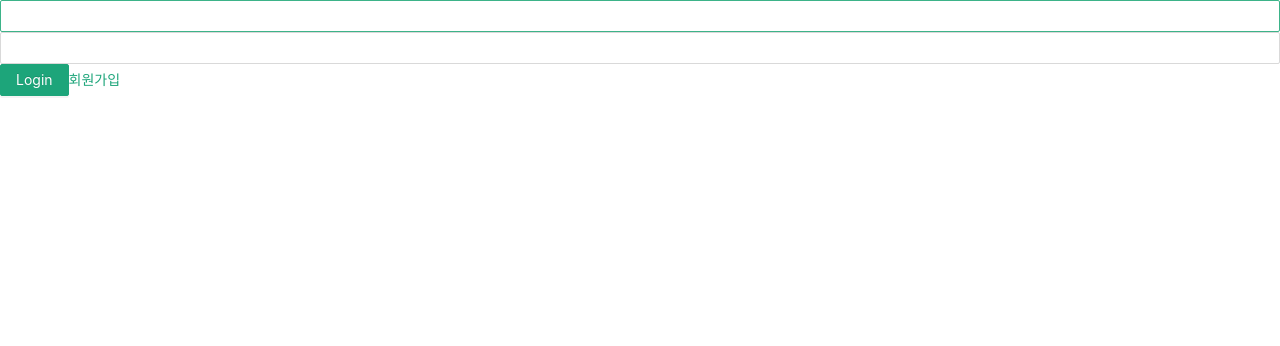
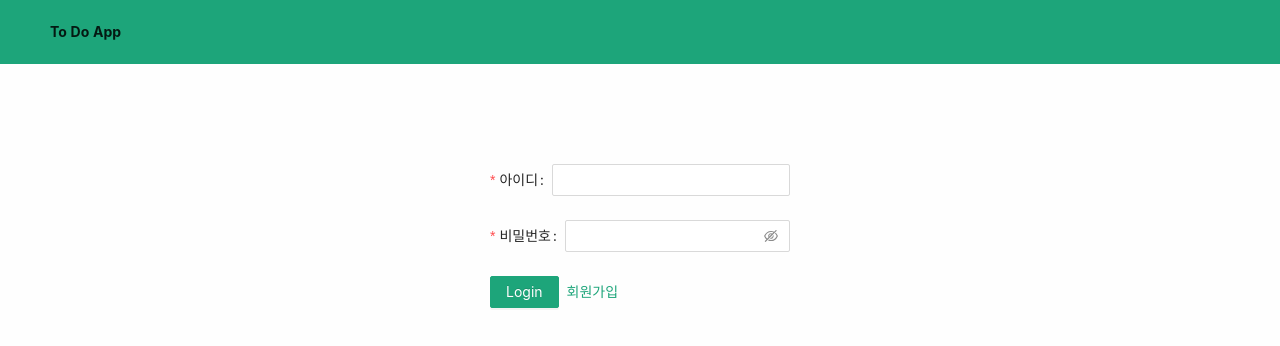
Before and after one commit to ephong93/todo, a React (Create React App) app in the folder front/: page /login in a window 1280 px wide. Shown: the top 346 px of the page. Built offline with nearby package versions, Linux system fonts and the light colour scheme; no server answers.

Commit message:
css design

```diff
--- a/front/src/App.js
+++ b/front/src/App.js
@@ -1,19 +1,25 @@
 import { BrowserRouter as Router, Switch } from 'react-router-dom';
 import { useEffect, useState } from 'react';
+import { Layout } from 'antd';
 import AuthRoute from './AuthRoute';
 import NotAuthRoute from './NotAuthRoute';
 import Main from './pages/Main';
 import Login from './pages/Login';
 import Join from './pages/Join';
 import Enter from './pages/Enter';
+import HeaderBar from './components/HeaderBar';
 import UserContext from './UserContext';
 import './App.less';
+
+const { Header, Content } = Layout;
+
 
 function App() {
   const [ user, setUser ] = useState(null);
   const authenticated = user !== null;
 
-  useEffect(async () => {
+
+  useEffect(() => {
     async function auth() {
       let res = await fetch('http://localhost:5000/api/auth',
       {
@@ -61,8 +67,10 @@ function App() {
     res = await res.json();
     if (res.status === 'success') {
       setUser(null);
+      return res;
     } else if (res.data === 'Already logged out') {
       setUser(null);
+      return res;
     }
   }
 
@@ -79,7 +87,8 @@ function App() {
             password: password
         })
     });
-    return res.json();
+    res = await res.json();
+    return res;
   }
 
   return (
@@ -89,16 +98,24 @@ function App() {
       logout: logout,
       join: join
     }}>
-
       <Router>
+        <Layout>
+            <Header>
+              <HeaderBar />
+            </Header>
+            <Content>
               <Switch>
                 <AuthRoute authenticated={authenticated} render={() => <Main/>} path='/main' />
                 <NotAuthRoute authenticated={authenticated} render={() => <Login />} path='/login' />
                 <NotAuthRoute authenticated={authenticated} render={() => <Join />} path='/join' />
                 <NotAuthRoute authenticated={authenticated} render={() => <Enter />} path='/' />
               </Switch>
+          </Content>
+        </Layout>
       </Router>
     </UserContext.Provider>
+
+
   );
 }
 
--- /dev/null
+++ b/front/src/components/HeaderBar.js
@@ -0,0 +1,30 @@
+import { useHistory } from 'react-router-dom';
+import { Button, Space } from 'antd';
+import UserContext from '../UserContext';
+import style from './HeaderBar.module.css';
+
+function HeaderBar() {
+    const history = useHistory();
+
+    return (
+        <UserContext.Consumer>
+            {({user, logout}) =>
+                <div className={`${style.main}`}>
+                    <span className={`${style.logo}`} onClick={() => { history.push('/'); }}>To Do App</span>
+                    { user &&
+                    <div className={`${style.user}`}>
+                        <Space>
+                            <div>Hi, {user}!
+                            </div>
+                            <Button ghost onClick={async () => {
+                                const res = await logout();
+                            }}>로그아웃</Button>
+                        </Space>
+                    </div>}
+                </div>
+            }
+        </UserContext.Consumer>
+    );
+}
+
+export default HeaderBar;
--- /dev/null
+++ b/front/src/components/HeaderBar.module.css
@@ -0,0 +1,18 @@
+.main {
+    display: flex;
+    justify-content: space-between;
+}
+
+.logo {
+    cursor: pointer;
+    font-weight: bold;
+    margin-right: auto;
+}
+
+.button {
+    color: white;
+}
+
+.user {
+    display: inline-block
+}
--- a/front/src/components/ItemList.js
+++ b/front/src/components/ItemList.js
@@ -1,6 +1,7 @@
 import { List, Space, Divider } from 'antd';
 import { useEffect, useState } from 'react';
-import style from './Item.module.css';
+import itemStyle from './Item.module.css';
+import itemListStyle from './ItemList.module.css';
 import { faPlus } from '@fortawesome/free-solid-svg-icons';
 import { FontAwesomeIcon } from "@fortawesome/react-fontawesome";
 import Item from './Item';
@@ -130,12 +131,12 @@ function ItemList(props) {
     }
 
     return (
-        <div style={{width: '95%', margin: 'auto'}}>
-            <div>
+        <div className={`${itemListStyle.main}`}>
+            <div className={`${itemListStyle.date}`}>
                 {props.date.year + '-' + props.date.month + '-' + props.date.day}
             </div>
-            <Space direction='vertical' size='large' style={{width: '100%'}}>
-                <div style={{width: 'auto'}}>
+            <Space direction='vertical' size='large' className={`${itemListStyle.space}`}>
+                <div className={`${itemListStyle.itemListContainer}`}>
                     <Divider orientation='left'>To do</Divider>
                     <List
                         header={
@@ -143,7 +144,7 @@ function ItemList(props) {
                                 actions={[
                                     <FontAwesomeIcon
                                         icon={faPlus}
-                                        className={`${style.icon}`}
+                                        className={`${itemStyle.icon}`}
                                         onClick={() => {
                                             if (inputValue === '') return;
                                             addItem(inputValue, false);
@@ -151,7 +152,7 @@ function ItemList(props) {
                                         }}
                                     />
                                 ]}
-                                className={`${style.item}`}>
+                                className={`${itemStyle.item}`}>
                                 <input onChange={e => changeInputValue(e.target.value)} value={inputValue}></input>
                             </List.Item>
                         }
@@ -175,7 +176,7 @@ function ItemList(props) {
                         }
                     ></List>
                 </div>
-                <div style={{width: '100%'}}>
+                <div className={`${itemListStyle.itemListContainer}`}>
                     <Divider orientation='left'>Done</Divider>
                     <List
                         dataSource={doneList}
--- /dev/null
+++ b/front/src/components/ItemList.module.css
@@ -0,0 +1,17 @@
+.main {
+    width: 95%;
+    margin: auto
+}
+
+.date {
+    text-align: center;
+    padding: 10px;
+}
+
+.item-list-container {
+    width: 100%;
+}
+
+.space {
+    width: 100%;
+}
--- a/front/src/pages/Enter.js
+++ b/front/src/pages/Enter.js
@@ -1,12 +1,18 @@
 import { Link } from 'react-router-dom';
-
+import { useHistory } from 'react-router';
+import { Button, Space } from 'antd';
+import style from './Enter.module.css';
 
 function Enter() {
+    const history = useHistory();
+
     return (
-        <div>
-            Hi~!
-            <Link to='/login'>로그인</Link>
-            <Link to='/join'>회원가입</Link>
+        <div className={`${style.main}`}>
+            <h1>To Do App</h1>
+            <Space>
+                <Button onClick={() => history.push('/login')} type='primary'>로그인</Button>
+                <Link to='/join'>회원가입</Link>
+            </Space>
         </div>
     )
 }
--- /dev/null
+++ b/front/src/pages/Enter.module.css
@@ -0,0 +1,5 @@
+.main {
+    width: 300px;
+    margin: 100px auto;
+    text-align: center;
+}
--- /dev/null
+++ b/front/src/pages/Form.module.css
@@ -0,0 +1,4 @@
+.main {
+    width: 300px;
+    margin: 100px auto;
+}
--- a/front/src/pages/Join.js
+++ b/front/src/pages/Join.js
@@ -1,8 +1,10 @@
 import { useState } from 'react';
 import { Link, useHistory } from 'react-router-dom';
-import { Input, Button } from 'antd';
+import { Input, Button, Form, Space } from 'antd';
 import UserContext from '../UserContext';
-function Join(props) {
+import style from './Form.module.css';
+
+function Join() {
     const [ username, setUsername ] = useState('');
     const [ password, setPassword ] = useState('');
     const [ errorMessage, setErrorMessage ]=  useState(null);
@@ -11,12 +13,26 @@ function Join(props) {
     return (
         <UserContext.Consumer>
             {({join}) =>
-                <div>
+                <div className={`${style.main}`}>
+                    <Form>
+                        <Form.Item
+                            label='아이디'
+                            name='username'
+                            rules={[{ required: true, message: '아이디를 입력하세요.' }]}
+                        >
                             <Input value={username} onChange={e => { setUsername(e.target.value) }} />
-                    <Input value={password} onChange={e => { setPassword(e.target.value) }} />
+                        </Form.Item>
+                        <Form.Item
+                            label='비밀번호'
+                            name='password'
+                            rules={[{ required: true, message: '비밀번호를 입력하세요.' }]}
+                        >
+                            <Input.Password value={password} onChange={e => { setPassword(e.target.value) }} />
+                        </Form.Item>
                         { errorMessage && <div>{errorMessage}</div>}
-                    <Button type='primary' onClick={() => {
-                        const res = join(username, password);
+                        <Space>
+                        <Button type='primary' onClick={async () => {
+                            const res = await join(username, password);
                             if (res.status === 'success') {
                                 history.push('/login');
                             } else {
@@ -25,6 +41,8 @@ function Join(props) {
                             console.log(res);
                         }}>Join</Button>
                         <Link to='/login'>로그인</Link>
+                        </Space>
+                    </Form>
                 </div>
             }
         </UserContext.Consumer>
--- a/front/src/pages/Login.js
+++ b/front/src/pages/Login.js
@@ -1,7 +1,8 @@
 import { useState } from 'react';
 import { Link, useHistory } from 'react-router-dom';
-import { Input, Button } from 'antd';
+import { Input, Button, Form, Space } from 'antd';
 import UserContext from '../UserContext';
+import style from './Form.module.css';
 
 function Login() {
     const [ username, setUsername ] = useState('');
@@ -11,10 +12,24 @@ function Login() {
     return (
         <UserContext.Consumer>
             {({login}) =>
-                <div>
+                <div className={`${style.main}`}>
+                    <Form>
+                        <Form.Item
+                            label='아이디'
+                            name='username'
+                            rules={[{ required: true, message: '아이디를 입력하세요.' }]}
+                        >
                             <Input value={username} onChange={e => { setUsername(e.target.value) }} />
-                    <Input value={password} onChange={e => { setPassword(e.target.value) }} />
+                        </Form.Item>
+                        <Form.Item
+                            label='비밀번호'
+                            name='password'
+                            rules={[{ required: true, message: '비밀번호를 입력하세요.' }]}
+                        >
+                            <Input.Password value={password} onChange={e => { setPassword(e.target.value) }} />
+                        </Form.Item>
                         { errorMessage && <div>{errorMessage}</div>}
+                        <Space>
                             <Button type='primary' onClick={async () => {
                                 const res = await login(username, password);
                                 if (res.status === 'success') {
@@ -25,6 +40,8 @@ function Login() {
                                 console.log(res);
                             }}>Login</Button>
                             <Link to='/join'>회원가입</Link>
+                        </Space>
+                    </Form>
                 </div>
             }
         </UserContext.Consumer>
--- a/front/src/pages/Main.js
+++ b/front/src/pages/Main.js
@@ -1,15 +1,9 @@
-import { Layout, Row, Col, Carousel, Button } from 'antd';
+import { Row, Col, Carousel } from 'antd';
 import { useRef, useState } from 'react';
 import ItemList from '../components/ItemList';
 import { LeftOutlined, RightOutlined } from '@ant-design/icons';
-import UserContext from '../UserContext';
 
-const { Header, Content } = Layout;
-
-function Main() {
-    const [ date, setDate ] = useState({year: 2021, month: 8, day: 22});
-    const [ carouselCurrent, setCarouselCurrent ] = useState(0);
-
+const getDates = (date, carouselCurrent) => {
     const dates = [null, null, null];
     const _date = new Date(date.year, date.month-1, date.day);
     dates[carouselCurrent] = {
@@ -29,18 +23,18 @@ function Main() {
         month: _date.getMonth()+1,
         day: _date.getDate()
     };
+    return dates;
+}
 
-    console.log(dates);
+
+function Main() {
+    const [ date, setDate ] = useState({year: 2021, month: 8, day: 22});
+    const [ carouselCurrent, setCarouselCurrent ] = useState(0);
+
+    const dates = getDates(date, carouselCurrent);
 
     const carouselRef = useRef(null);
-    return <UserContext.Consumer>
-        {({user, logout}) =>
-            <Layout>
-                <Header>
-                    Hi, {user}!
-                    <Button onClick={logout}>로그아웃</Button>
-                </Header>
-                <Content>
+    return (
         <Row>
             <Col span={12} offset={6}>
                 <LeftOutlined style={{
@@ -88,11 +82,7 @@ function Main() {
                 </Carousel>
             </Col>
         </Row>
-                </Content>
-            </Layout>
-        }
-    </UserContext.Consumer>
-
+    )
 }
 
 export default Main;
```
Lines whose indentation alone changed are shown as unchanged.
